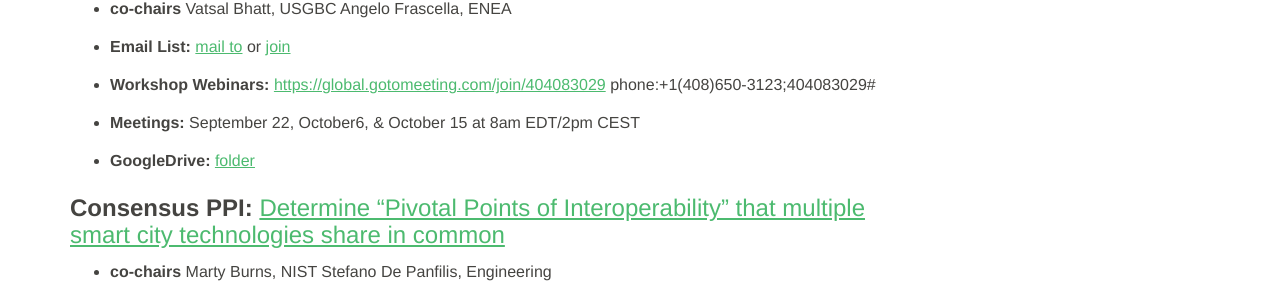
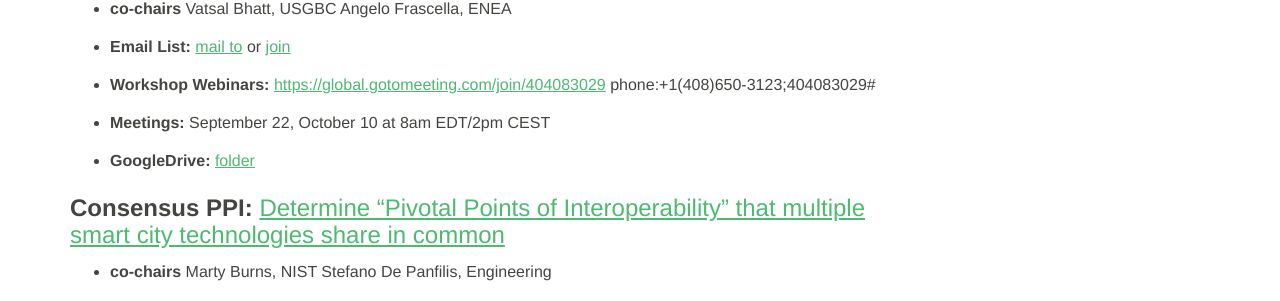
Before and after one commit to usnistgov/smartcitiesarchitecture, a Jekyll site: the page built from community/index.md, in a window 1280 px wide. Shown: the part 425-726 px from the top of the page. Built offline with Jekyll 4.4.1, drawn with Linux system fonts in a browser that asks for light colours.

Commit message:
corrected dates

```diff
--- a/community/index.md
+++ b/community/index.md
@@ -20,7 +20,7 @@ Angelo Frascella, ENEA
 
   *  **Workshop Webinars:** [https://global.gotomeeting.com/join/404083029](https://global.gotomeeting.com/join/404083029) phone:+1(408)650-3123;404083029#
 
-  *  **Meetings:** September 22, October6, & October 15 at 8am EDT/2pm CEST
+  *  **Meetings:** September 22, October 10 at 8am EDT/2pm CEST
 
   *  **GoogleDrive:** [folder](https://drive.google.com/open?id=0B8X_t7SvioZdbzdFOFdWcFg4VWM)
 
```
